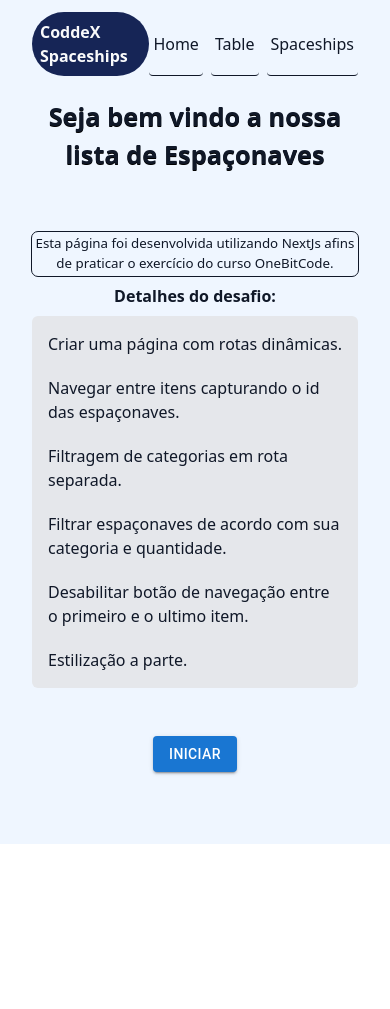
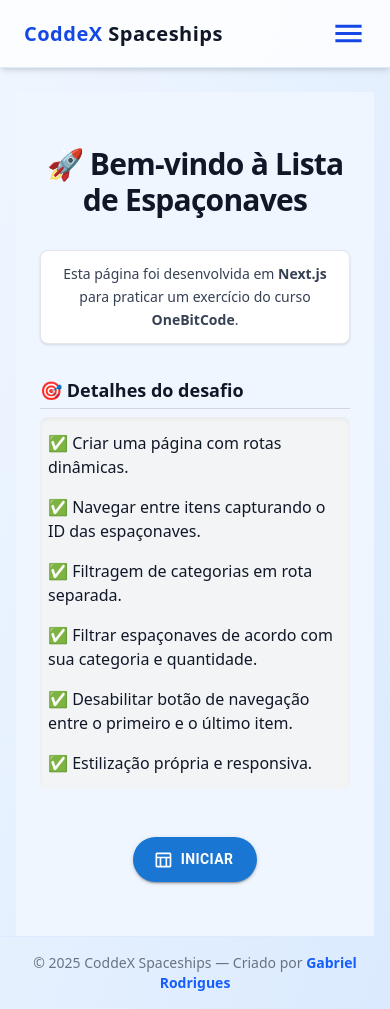
Before and after one commit to coddex-developer/spaceship, a Next.js app: page / in a window 390 px wide. Before the commit the page ends 844 px from the top, so only its background shows below. Built offline with nearby package versions, Linux system fonts and the light colour scheme.

Commit message:
refactor: melhorar layout e responsividade da página inicial e componentes de navegação

```diff
--- a/src/app/layout.tsx
+++ b/src/app/layout.tsx
@@ -1,7 +1,11 @@
+"use client"
 import type { Metadata } from "next";
 import { Geist, Geist_Mono } from "next/font/google";
 import "@/app/global.css";
 import Link from "next/link";
+import { useState } from "react";
+import { Menu, Close } from "@mui/icons-material";
+
 const geistSans = Geist({
   variable: "--font-geist-sans",
   subsets: ["latin"],
@@ -12,9 +16,9 @@ const geistMono = Geist_Mono({
   subsets: ["latin"],
 });
 
-export const metadata: Metadata = {
-  title: "Lista de Espaçonaves",
-  description: "Generated by create next app",
+export const metadatas: Metadata = {
+  title: "CoddeX Spaceships",
+  description: "Explore as categorias e modelos de espaçonaves da CoddeX."
 };
 
 export default function RootLayout({
@@ -22,20 +26,95 @@ export default function RootLayout({
 }: Readonly<{
   children: React.ReactNode;
 }>) {
+  const [menuOpen, setMenuOpen] = useState(false);
+
   return (
     <html lang="pt-BR">
-      <body>
-        <div className={`${geistSans.variable} ${geistMono.variable} antialiased bg-blue-50 dark:bg-gray-950 text-gray-900 dark:text-gray-50 h-dvh pb-7`}>
-          <nav className="flex justify-between px-8 py-3">
-            <h1 className="p-2 bg-blue-950 rounded-full font-bold text-gray-50">CoddeX Spaceships</h1>
-            <div className="flex gap-2">
-              <Link className="border-b hover:bg-blue-500 hover:text-white px-1 rounded-sm items-center flex" href={`/`}>Home</Link>
-              <Link className="border-b hover:bg-blue-500 hover:text-white px-1 rounded-sm items-center flex" href={`/models`}>Table</Link>
-              <Link className="border-b hover:bg-blue-500 hover:text-white px-1 rounded-sm items-center flex" href={`/models/spaceship/1`}>Spaceships</Link>
-            </div>
-          </nav>
+      <body
+        className={`${geistSans.variable} ${geistMono.variable} antialiased bg-gradient-to-br from-blue-50 to-blue-100 dark:from-gray-900 dark:to-gray-950 text-gray-900 dark:text-gray-50 min-h-screen flex flex-col`}
+      >
+        {/* NAVBAR */}
+        <nav className="flex justify-between items-center w-full px-6 sm:px-10 py-4 bg-white/80 dark:bg-gray-900/70 backdrop-blur-md shadow-md border-b border-blue-100 dark:border-gray-800 sticky top-0 z-50">
+          <h1 className="text-xl sm:text-2xl font-extrabold tracking-wide text-blue-700 dark:text-blue-400 select-none">
+            CoddeX{" "}
+            <span className="text-gray-900 dark:text-gray-50">Spaceships</span>
+          </h1>
+
+          {/* Links (Desktop) */}
+          <div className="hidden sm:flex flex-wrap gap-3 sm:gap-5 text-sm sm:text-base font-medium">
+            <Link
+              href="/"
+              className="px-3 py-1.5 rounded-md transition-all duration-200 hover:bg-blue-600 hover:text-white dark:hover:bg-blue-500"
+            >
+              Home
+            </Link>
+            <Link
+              href="/models"
+              className="px-3 py-1.5 rounded-md transition-all duration-200 hover:bg-blue-600 hover:text-white dark:hover:bg-blue-500"
+            >
+              Categorias
+            </Link>
+            <Link
+              href="/models/spaceship/1"
+              className="px-3 py-1.5 rounded-md transition-all duration-200 hover:bg-blue-600 hover:text-white dark:hover:bg-blue-500"
+            >
+              Espaçonaves
+            </Link>
+          </div>
+
+          {/* Botão Menu (Mobile) */}
+          <button
+            className="sm:hidden text-blue-700 dark:text-blue-400 focus:outline-none"
+            onClick={() => setMenuOpen(!menuOpen)}
+            aria-label="Abrir menu"
+          >
+            {menuOpen ? <Close fontSize="large" /> : <Menu fontSize="large" />}
+          </button>
+        </nav>
+
+        {/* MENU MOBILE */}
+        {menuOpen && (
+          <div
+            className="sm:hidden flex flex-col items-center gap-3 bg-white/90 dark:bg-gray-900/90 border-b border-blue-100 dark:border-gray-800 py-4 animate-fade-in-down"
+          >
+            <Link
+              href="/"
+              onClick={() => setMenuOpen(false)}
+              className="px-4 py-2 w-11/12 text-center rounded-md font-medium transition-all duration-200 hover:bg-blue-600 hover:text-white dark:hover:bg-blue-500"
+            >
+              Home
+            </Link>
+            <Link
+              href="/models"
+              onClick={() => setMenuOpen(false)}
+              className="px-4 py-2 w-11/12 text-center rounded-md font-medium transition-all duration-200 hover:bg-blue-600 hover:text-white dark:hover:bg-blue-500"
+            >
+              Categorias
+            </Link>
+            <Link
+              href="/models/spaceship/1"
+              onClick={() => setMenuOpen(false)}
+              className="px-4 py-2 w-11/12 text-center rounded-md font-medium transition-all duration-200 hover:bg-blue-600 hover:text-white dark:hover:bg-blue-500"
+            >
+              Espaçonaves
+            </Link>
+          </div>
+        )}
+
+        {/* CONTEÚDO */}
+        <main className="flex-1 w-full flex flex-col items-center justify-start pt-6 px-4 sm:px-8">
           {children}
-        </div>
+        </main>
+
+        {/* FOOTER */}
+        <footer className="mt-auto py-4 text-center text-sm text-gray-500 dark:text-gray-400 border-t border-blue-100 dark:border-gray-800">
+          <p>
+            © {new Date().getFullYear()} CoddeX Spaceships — Criado por{" "}
+            <span className="text-blue-600 dark:text-blue-400 font-semibold">
+              Gabriel Rodrigues
+            </span>
+          </p>
+        </footer>
       </body>
     </html>
   );
--- a/src/app/models/page.tsx
+++ b/src/app/models/page.tsx
@@ -2,81 +2,118 @@
 import { data } from "@/db/db"
 import { spaceShipModel } from "@/db/spaceshipsType"
 import { useEffect, useMemo, useState } from "react"
-import "./style.min.scss";
-import { CircularProgress, Paper, Table, TableBody, TableCell, TableContainer, TableHead, TableRow } from "@mui/material"
+import "./style.min.scss"
+import {
+  CircularProgress,
+  Paper,
+  Table,
+  TableBody,
+  TableCell,
+  TableContainer,
+  TableHead,
+  TableRow
+} from "@mui/material"
 
 export default function Models() {
   const [loading, setLoading] = useState(true)
+
   type Accum = {
     [key: string]: {
-            category: string,
+      category: string
       itens: spaceShipModel[]
     }
   }
+
   const categoryItems = useMemo(() => {
     return data.reduce((accum: Accum, item) => {
-            const category = item.category;
+      const category = item.category
       if (!accum[category]) {
         accum[category] = {
-                    category: category,
+          category,
           itens: []
         }
       }
-            accum[category].itens.push(item);
-            return accum;
+      accum[category].itens.push(item)
+      return accum
     }, {})
   }, [])
 
   const allCategory = Object.values(categoryItems)
 
   useEffect(() => {
-
     const time = setTimeout(() => {
       setLoading(false)
     }, 1000)
-
     return () => clearTimeout(time)
   }, [])
 
   return (
     <>
-
-            {
-                loading ? (
-                    <div className="flex justify-center w-full lg:max-w-[600px] h-dvh">
-                        <p className="text-xl flex flex-col gap-2 text-center font-semibold animate-pulse mt-48 text-gray-700 dark:text-gray-300">
+      {loading ? (
+        <div className="flex justify-center w-full h-dvh">
+          <p className="text-xl flex flex-col gap-3 text-center font-semibold animate-pulse mt-48 text-gray-700 dark:text-gray-300">
             Carregando categorias...
             <CircularProgress className="mx-auto" />
           </p>
         </div>
       ) : (
-                    <div className="w-full px-6  justify-center gap-4">
-                        <h1 className="text-center font-bold bg-gray py-3.5 text-[19pt]">Tabela de categorias</h1>
-                        <TableContainer component={Paper}>
-                            <Table sx={{ minWidth: 300 }} aria-label="simple table">
+        <div className="flex flex-col items-center w-full px-4 sm:px-8 py-10">
+          {/* Título */}
+          <h1 className="text-center font-extrabold text-3xl text-gray-800 dark:text-gray-100 mb-6 tracking-wide">
+            🚀 Tabela de Categorias
+          </h1>
+
+          <TableContainer
+            component={Paper}
+            className="rounded-2xl shadow-lg dark:bg-gray-800 transition-all duration-300 hover:shadow-xl max-w-2xl w-full"
+          >
+            <Table aria-label="tabela de categorias">
               <TableHead>
-                                    <TableRow>
-                                        <TableCell className="bg-blue-600 text-white font-bold" align="center">Nome</TableCell>
-                                        <TableCell className="bg-blue-600 text-white font-bold" align="center">Quantidade</TableCell>
+                <TableRow className="bg-gradient-to-r from-blue-600 to-indigo-700">
+                  <TableCell
+                    align="center"
+                    className="text-white font-bold text-lg"
+                  >
+                    Nome da Categoria
+                  </TableCell>
+                  <TableCell
+                    align="center"
+                    className="text-white font-bold text-lg"
+                  >
+                    Quantidade
+                  </TableCell>
                 </TableRow>
               </TableHead>
               <TableBody>
-                                    {allCategory.map((row) => (
+                {allCategory.map((row, index) => (
                   <TableRow
-                                        className="dark:bg-gray-700 dark:text-gray-50"
                     key={row.category}
-                                            sx={{ '&:last-child td, &:last-child th': { border: 0 } }}
+                    className={`transition-all duration-200 hover:bg-blue-50 dark:hover:bg-gray-700 ${
+                      index % 2 === 0
+                        ? "bg-gray-50 dark:bg-gray-900"
+                        : "bg-white dark:bg-gray-800"
+                    }`}
+                    sx={{ "&:last-child td, &:last-child th": { border: 0 } }}
                   >
-                                            <TableCell align="left">{row.category}</TableCell>
-                                            <TableCell align="center">{row.itens.length}</TableCell>
+                    <TableCell
+                      align="left"
+                      className="text-gray-800 dark:text-gray-100 font-medium py-3 text-[15px]"
+                    >
+                      {row.category}
+                    </TableCell>
+                    <TableCell
+                      align="center"
+                      className="text-gray-800 dark:text-gray-100 font-semibold py-3 text-[15px]"
+                    >
+                      {row.itens.length}
+                    </TableCell>
                   </TableRow>
                 ))}
               </TableBody>
             </Table>
           </TableContainer>
         </div>
-                )
-            }
+      )}
     </>
   )
 }
--- a/src/app/models/spaceship/[id]/page.tsx
+++ b/src/app/models/spaceship/[id]/page.tsx
@@ -24,17 +24,21 @@ export default function Page() {
     }
 
     return (
-        <div className="flex flex-col items-center px-10">
-            <h1 className="font-bold py-5 text-4xl">{ship.name}</h1>
-            <Image className="rounded-lg mb-4" src={ship.imageUrl} height={200} width={400} alt={ship.name} />
-            <div className="flex flex-col lg:flex-row items-center justify-center gap-2">
-                <h2 className="text-lg font-bold">{ship.model}</h2>
-                <p className="bg-cyan-950 text-white py-0.5 px-1.5 rounded-full text-[11pt]">{ship.category}</p>
+        <div className="flex flex-col lg:justify-between lg:flex-row items-center px-10">
+            <div>
+                <h1 className="font-bold py-5 text-4xl text-center lg:text-left">{ship.name}</h1>
+                <Image className="rounded-lg mb-4 max-h-screen" src={ship.imageUrl} height={200} width={400} alt={ship.name} />
             </div>
-            <p className="sm:text-center text-center py-6 text-sm">{ship.description}</p>
-            <div className="flex gap-4 mt-4 mb-10">
-                <Button variant="outlined" onClick={() => goToIndex(Math.max(currentIndex - 1, 0))} disabled={currentIndex === 0}>Prev</Button>
-                <Button variant="outlined" onClick={() => goToIndex(Math.min(currentIndex + 1, data.length - 1))} disabled={currentIndex === data.length - 1}>Next</Button>
+            <div>
+                <div className="flex flex-col lg:flex-row items-center justify-center gap-2">
+                    <h2 className="text-lg font-bold">{ship.model}</h2>
+                    <p className="bg-cyan-950 text-white py-0.5 px-1.5 rounded-full text-[11pt]">{ship.category}</p>
+                </div>
+                <p className="sm:text-center text-center py-6 text-sm lg:max-w-3xl">{ship.description}</p>
+                <div className="flex gap-4 mt-4 mb-10 justify-center items-center">
+                    <Button variant="outlined" onClick={() => goToIndex(Math.max(currentIndex - 1, 0))} disabled={currentIndex === 0}>Prev</Button>
+                    <Button variant="outlined" onClick={() => goToIndex(Math.min(currentIndex + 1, data.length - 1))} disabled={currentIndex === data.length - 1}>Next</Button>
+                </div>
             </div>
         </div>
     );
--- a/src/app/page.tsx
+++ b/src/app/page.tsx
@@ -1,29 +1,45 @@
 "use client"
 import { TableChartOutlined } from "@mui/icons-material";
-import { Alert, Button, Container, Fab, List, ListItem } from "@mui/material";
+import { Button, List, ListItem } from "@mui/material";
 import Link from "next/link";
+
 export default function Home() {
+  return (
+    <div className="flex flex-col justify-center items-center w-full min-h-dvh px-6 py-10 text-center bg-blue-50 dark:bg-gray-950 text-gray-900 dark:text-gray-50">
+      <div className="w-full max-w-[700px] flex flex-col items-center gap-8">
+        <h1 className="font-extrabold text-3xl sm:text-4xl tracking-tight">
+          🚀 Bem-vindo à Lista de Espaçonaves
+        </h1>
 
-  return (
-    <>
-      <div className="w-full px-8 text-center gap-12 flex justify-center items-center flex-col lg:w-[600px] lg:mx-auto">
-        <h1 className="font-bold text-[19pt] text-shadow-black text-shadow-2xs py-2.5">Seja bem vindo a nossa lista de Espaçonaves</h1>
-        <div>
-          <p className="text-[10pt] outline rounded-md p-0.5 lg:p-1.5">Esta página foi desenvolvida utilizando NextJs afins de praticar o exercício do curso OneBitCode.</p>
-          <h2 className="font-semibold text-base py-2">Detalhes do desafio:</h2>
-          <List className="flex flex-col bg-gray-200 gap-1 dark:bg-gray-800 rounded-md py-4">
-            <ListItem>Criar uma página com rotas dinâmicas.</ListItem>
-            <ListItem>Navegar entre itens capturando o id das espaçonaves.</ListItem>
-            <ListItem>Filtragem de categorias em rota separada.</ListItem>
-            <ListItem>Filtrar espaçonaves de acordo com sua categoria e quantidade.</ListItem>
-            <ListItem>Desabilitar botão de navegação entre o primeiro e o ultimo item.</ListItem>
-            <ListItem>Estilização a parte.</ListItem>
+        <p className="text-sm sm:text-base leading-relaxed text-gray-700 dark:text-gray-300 bg-white dark:bg-gray-900 rounded-lg shadow-sm px-4 py-3 border border-gray-200 dark:border-gray-800">
+          Esta página foi desenvolvida em <strong>Next.js</strong> para praticar um exercício do curso <strong>OneBitCode</strong>.
+        </p>
+
+        <div className="w-full text-left">
+          <h2 className="text-lg font-semibold mb-2 border-b border-gray-300 dark:border-gray-700 pb-1">
+            🎯 Detalhes do desafio
+          </h2>
+          <List className="flex flex-col gap-1 bg-gray-100 dark:bg-gray-800 rounded-lg py-4 px-5 shadow-inner">
+            <ListItem className="!py-1.5 !px-2">✅ Criar uma página com rotas dinâmicas.</ListItem>
+            <ListItem className="!py-1.5 !px-2">✅ Navegar entre itens capturando o ID das espaçonaves.</ListItem>
+            <ListItem className="!py-1.5 !px-2">✅ Filtragem de categorias em rota separada.</ListItem>
+            <ListItem className="!py-1.5 !px-2">✅ Filtrar espaçonaves de acordo com sua categoria e quantidade.</ListItem>
+            <ListItem className="!py-1.5 !px-2">✅ Desabilitar botão de navegação entre o primeiro e o último item.</ListItem>
+            <ListItem className="!py-1.5 !px-2">✅ Estilização própria e responsiva.</ListItem>
           </List>
         </div>
-        <Link className="mb-16" href="/models">
-          <Button variant="contained">Iniciar</Button>
+
+        <Link href="/models">
+          <Button
+            variant="contained"
+            color="primary"
+            startIcon={<TableChartOutlined />}
+            className="!mt-4 !px-6 !py-2.5 !rounded-full !font-semibold"
+          >
+            Iniciar
+          </Button>
         </Link>
       </div>
-    </>
+    </div>
   );
 }
```
Lines whose indentation alone changed are shown as unchanged.
